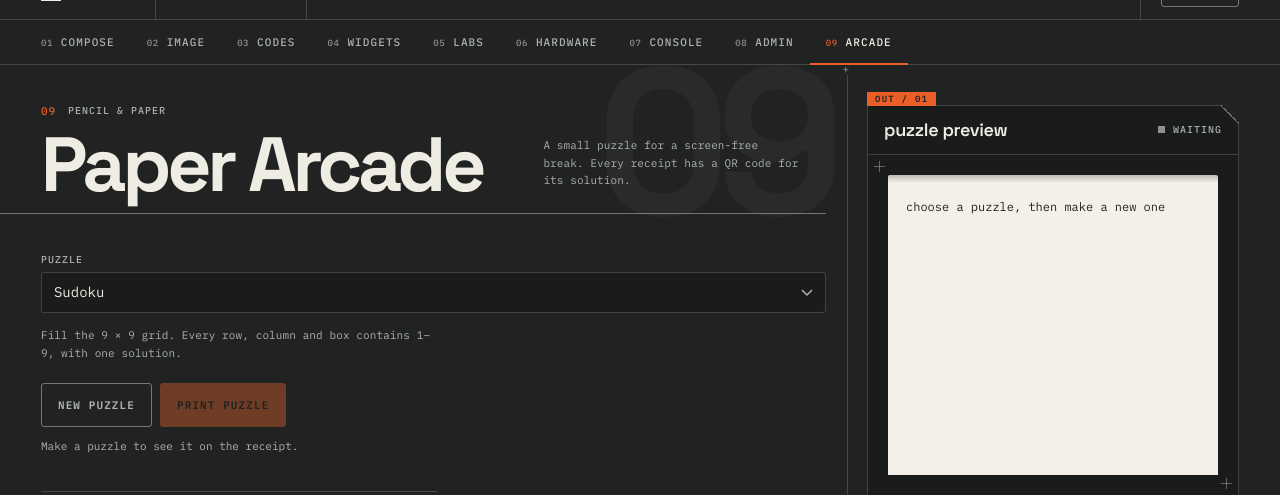
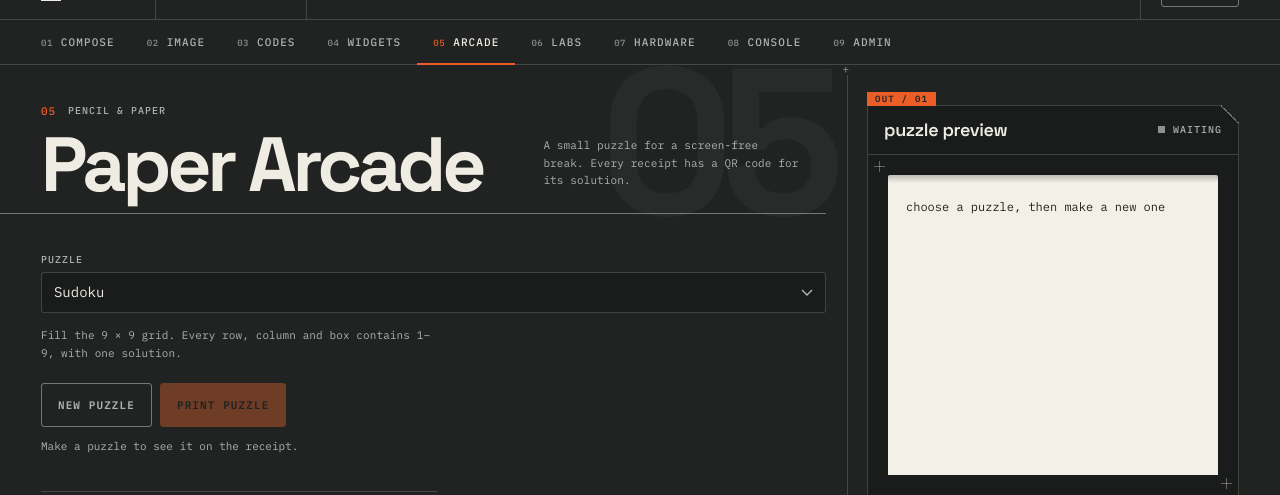
Before and after one commit to Cuzeth/thermal-printer, a Flask app: template templates/index.html in a window 1280 px wide, after a click that opens the changed part. Shown: the part 37-532 px from the top of the page. Run offline with Flask 3, Linux system fonts and the light colour scheme; the template is opened without the code that fills it, so the values that code supplies are empty; some libraries are stand-ins or nearby versions.

Commit message:
Move Arcade between Widgets and Labs

```diff
--- a/templates/index.html
+++ b/templates/index.html
@@ -45,11 +45,11 @@
     <button class="tab"        data-tab="image"    role="tab" id="tab-image"    aria-controls="pane-image"    aria-selected="false" tabindex="-1"><span class="tab-idx" aria-hidden="true">02</span>image</button>
     <button class="tab"        data-tab="codes"    role="tab" id="tab-codes"    aria-controls="pane-codes"    aria-selected="false" tabindex="-1"><span class="tab-idx" aria-hidden="true">03</span>codes</button>
     <button class="tab"        data-tab="widgets"  role="tab" id="tab-widgets"  aria-controls="pane-widgets"  aria-selected="false" tabindex="-1"><span class="tab-idx" aria-hidden="true">04</span>widgets</button>
-    <button class="tab"        data-tab="labs"     role="tab" id="tab-labs"     aria-controls="pane-labs"     aria-selected="false" tabindex="-1"><span class="tab-idx" aria-hidden="true">05</span>labs</button>
-    <button class="tab"        data-tab="hardware" role="tab" id="tab-hardware" aria-controls="pane-hardware" aria-selected="false" tabindex="-1"><span class="tab-idx" aria-hidden="true">06</span>hardware</button>
-    <button class="tab"        data-tab="console"  role="tab" id="tab-console"  aria-controls="pane-console"  aria-selected="false" tabindex="-1"><span class="tab-idx" aria-hidden="true">07</span>console</button>
-    <button class="tab"        data-tab="admin"    role="tab" id="tab-admin"    aria-controls="pane-admin"    aria-selected="false" tabindex="-1"><span class="tab-idx" aria-hidden="true">08</span>admin</button>
-    <button class="tab"        data-tab="arcade"   role="tab" id="tab-arcade"   aria-controls="pane-arcade"   aria-selected="false" tabindex="-1"><span class="tab-idx" aria-hidden="true">09</span>arcade</button>
+    <button class="tab"        data-tab="arcade"   role="tab" id="tab-arcade"   aria-controls="pane-arcade"   aria-selected="false" tabindex="-1"><span class="tab-idx" aria-hidden="true">05</span>arcade</button>
+    <button class="tab"        data-tab="labs"     role="tab" id="tab-labs"     aria-controls="pane-labs"     aria-selected="false" tabindex="-1"><span class="tab-idx" aria-hidden="true">06</span>labs</button>
+    <button class="tab"        data-tab="hardware" role="tab" id="tab-hardware" aria-controls="pane-hardware" aria-selected="false" tabindex="-1"><span class="tab-idx" aria-hidden="true">07</span>hardware</button>
+    <button class="tab"        data-tab="console"  role="tab" id="tab-console"  aria-controls="pane-console"  aria-selected="false" tabindex="-1"><span class="tab-idx" aria-hidden="true">08</span>console</button>
+    <button class="tab"        data-tab="admin"    role="tab" id="tab-admin"    aria-controls="pane-admin"    aria-selected="false" tabindex="-1"><span class="tab-idx" aria-hidden="true">09</span>admin</button>
   </nav>
 </header>
 
@@ -60,8 +60,8 @@
     <!-- Paper Arcade tab -->
     <div class="tabpane" data-pane="arcade" role="tabpanel" id="pane-arcade" aria-labelledby="tab-arcade" tabindex="0">
       <div class="pane-head">
-        <span class="bg-idx" aria-hidden="true">09</span>
-        <div class="kicker" aria-hidden="true"><span class="idx">09</span><span class="t-label">pencil &amp; paper</span></div>
+        <span class="bg-idx" aria-hidden="true">05</span>
+        <div class="kicker" aria-hidden="true"><span class="idx">05</span><span class="t-label">pencil &amp; paper</span></div>
         <h2>Paper Arcade</h2>
         <p class="help">A small puzzle for a screen-free break. Every receipt has a QR code for its solution.</p>
       </div>
@@ -354,8 +354,8 @@ sleep by 11</textarea>
     <!-- Labs tab -->
     <div class="tabpane" data-pane="labs" role="tabpanel" id="pane-labs" aria-labelledby="tab-labs" tabindex="0">
       <div class="pane-head">
-        <span class="bg-idx" aria-hidden="true">05</span>
-        <div class="kicker" aria-hidden="true"><span class="idx">05</span><span class="t-label">templates</span></div>
+        <span class="bg-idx" aria-hidden="true">06</span>
+        <div class="kicker" aria-hidden="true"><span class="idx">06</span><span class="t-label">templates</span></div>
         <h2>Labs</h2>
       </div>
 
@@ -493,8 +493,8 @@ mail package</textarea>
     <!-- Hardware tab -->
     <div class="tabpane" data-pane="hardware" role="tabpanel" id="pane-hardware" aria-labelledby="tab-hardware" tabindex="0">
       <div class="pane-head">
-        <span class="bg-idx" aria-hidden="true">06</span>
-        <div class="kicker" aria-hidden="true"><span class="idx">06</span><span class="t-label">controls</span></div>
+        <span class="bg-idx" aria-hidden="true">07</span>
+        <div class="kicker" aria-hidden="true"><span class="idx">07</span><span class="t-label">controls</span></div>
         <h2>Hardware</h2>
       </div>
 
@@ -598,8 +598,8 @@ mail package</textarea>
     <!-- Console tab -->
     <div class="tabpane" data-pane="console" role="tabpanel" id="pane-console" aria-labelledby="tab-console" tabindex="0">
       <div class="pane-head">
-        <span class="bg-idx" aria-hidden="true">07</span>
-        <div class="kicker" aria-hidden="true"><span class="idx">07</span><span class="t-label">raw bytes</span></div>
+        <span class="bg-idx" aria-hidden="true">08</span>
+        <div class="kicker" aria-hidden="true"><span class="idx">08</span><span class="t-label">raw bytes</span></div>
         <h2>Console</h2>
         <p class="help">
           hex tokens: <code>1b 40 48 69</code>. escapes: <code>\x1b@Hi\n</code>. <code>\e</code> = ESC.
@@ -629,8 +629,8 @@ mail package</textarea>
     <!-- Admin tab -->
     <div class="tabpane" data-pane="admin" role="tabpanel" id="pane-admin" aria-labelledby="tab-admin" tabindex="0">
       <div class="pane-head">
-        <span class="bg-idx" aria-hidden="true">08</span>
-        <div class="kicker" aria-hidden="true"><span class="idx">08</span><span class="t-label">friends</span></div>
+        <span class="bg-idx" aria-hidden="true">09</span>
+        <div class="kicker" aria-hidden="true"><span class="idx">09</span><span class="t-label">friends</span></div>
         <h2>Access</h2>
         <p class="help">new accounts need approval.</p>
       </div>
```
Also changed, not shown: README.md.
